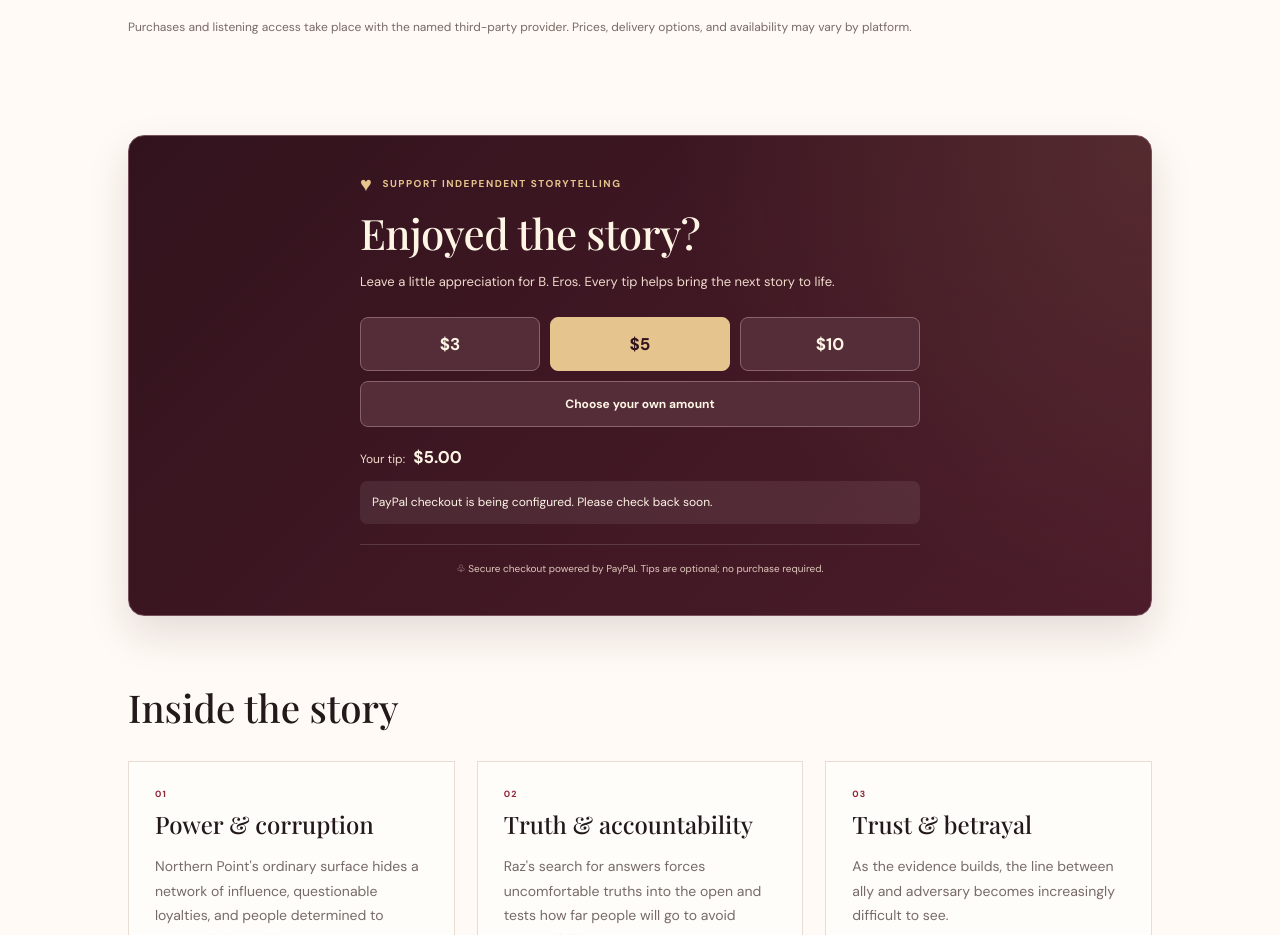
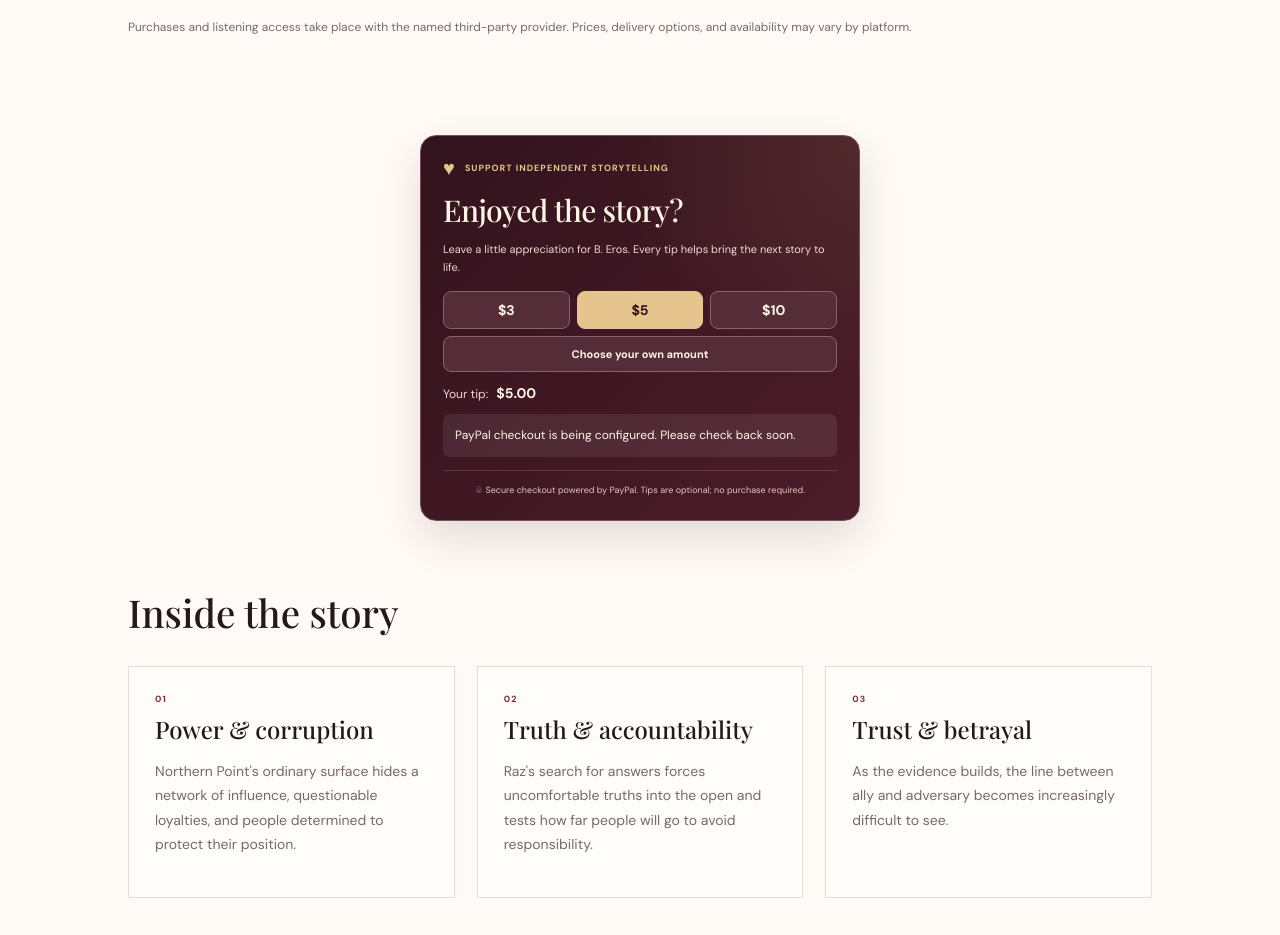
Before and after one commit to erospublish-bit/eros-publishing, a Next.js app: page /books/no-love-lost-in-the-village in a window 1280 px wide. Shown: the part 2200-3135 px from the top of the page. Built offline with nearby package versions, Linux system fonts and the light colour scheme; no server answers; a web font is replaced by a local one.

Commit message:
Reduce author tip card footprint by 40 percent on desktop

```diff
--- a/app/globals.css
+++ b/app/globals.css
@@ -66,3 +66,17 @@
 .author-tip-success p{color:#fff5e5;margin:8px 0 0}
 .author-tip-footer{border-top:1px solid #ffffff25;padding-top:16px;margin:20px 0 0;text-align:center;color:#dfc9bc;font-size:10px;line-height:1.6}
 @media(max-width:480px){.author-tip{padding:22px 17px}.author-tip-kicker{font-size:9px;letter-spacing:1px}.author-tip-choice{min-height:48px}}
+
+
+/* Compact author tip: approximately 40% smaller footprint */
+.author-tip{width:60%;max-width:440px;margin:2rem auto 0;padding:22px}
+.author-tip h2{font-size:clamp(23px,2.5vw,30px)}
+.author-tip-intro{font-size:11px;line-height:1.65;margin-bottom:15px}
+.author-tip-kicker{font-size:9px;letter-spacing:1px}
+.author-tip-choices{gap:7px;margin-bottom:7px}
+.author-tip-choice{min-height:38px;font-size:14px}
+.author-tip-custom{min-height:36px;font-size:11px}
+.author-tip-total{margin:12px 0 9px}
+.author-tip-total strong{font-size:14px}
+.author-tip-footer{margin-top:13px;padding-top:12px;font-size:9px}
+@media(max-width:680px){.author-tip{width:100%;max-width:440px;padding:20px 17px}}
```
